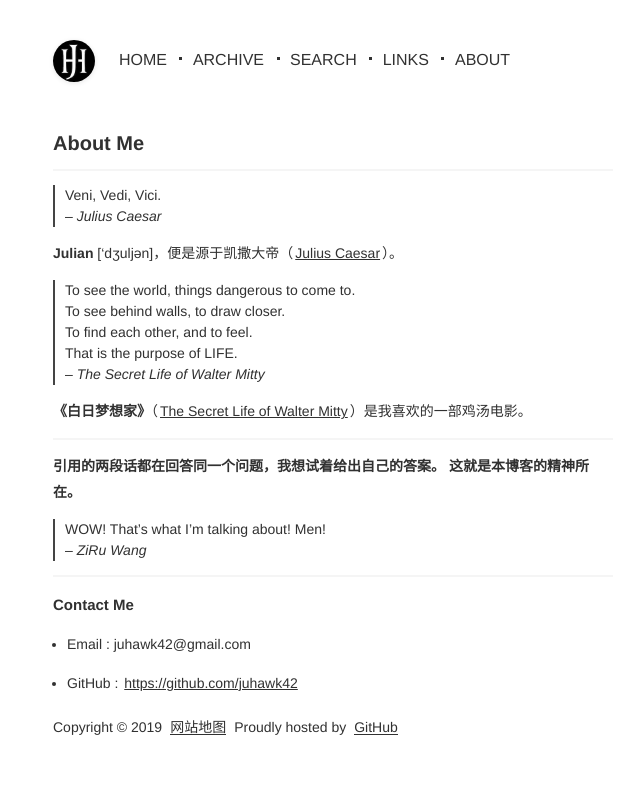
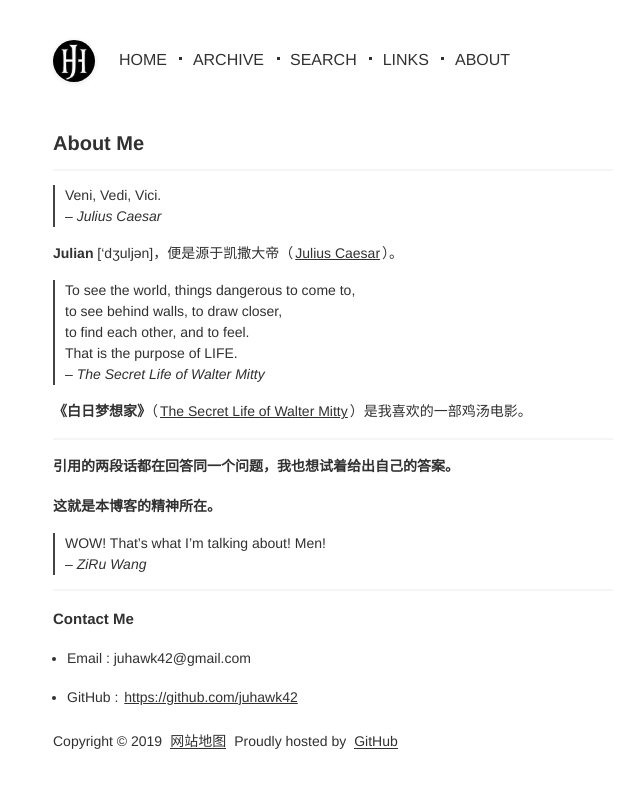
Before and after one commit to juhawk42/juhawk42.github.io, a Jekyll site: the page built from pages/about.md, in a window 1280 px wide. Shown: the top 788 px of the page, without its empty margins (307-947 px from the left). Built offline with Jekyll 4.4.1, drawn with Linux system fonts in a browser that asks for light colours.

Commit message:
Update about.md

```diff
--- a/pages/about.md
+++ b/pages/about.md
@@ -11,9 +11,9 @@
 **Julian** ['dʒuljən]，便是源于凯撒大帝（[Julius Caesar](https://en.wikipedia.org/wiki/Julius_Caesar)）。
 
 
-> To see the world, things dangerous to come to.
-> To see behind walls, to draw closer.
-> To find each other, and to feel.
+> To see the world, things dangerous to come to,
+> to see behind walls, to draw closer,
+> to find each other, and to feel.
 > That is the purpose of LIFE.
 -- *The Secret Life of Walter Mitty*
 
@@ -21,7 +21,8 @@
 
 
 ---
-**引用的两段话都在回答同一个问题，我想试着给出自己的答案。**
+**引用的两段话都在回答同一个问题，我也想试着给出自己的答案。**
+
 **这就是本博客的精神所在。**
 
 > WOW! That's what I'm talking about! Men!
```
